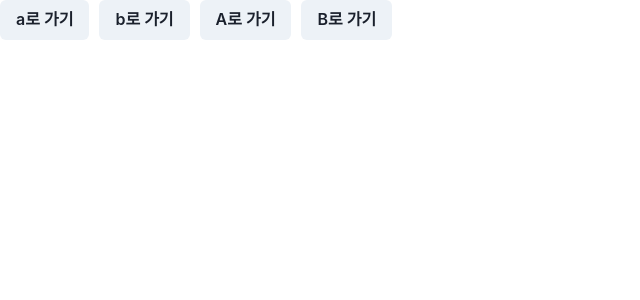
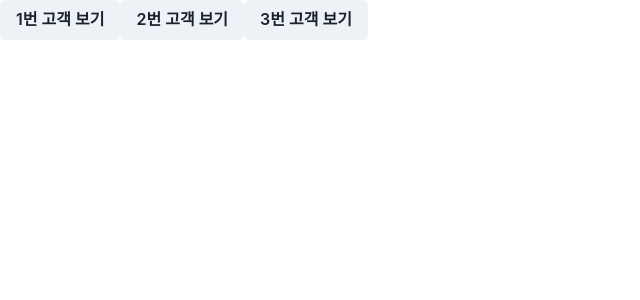
Before and after one commit to Jsb-github/react20231031, a React (Create React App) app: page / in a window 1280 px wide. Shown: the top 300 px of the page, without its empty margins (0-640 px from the left). Built offline with nearby package versions, Linux system fonts and the light colour scheme.

Commit message:
react router의 useSearchParams로 query string 읽기

```diff
--- a/src/App.js
+++ b/src/App.js
@@ -1,62 +1,67 @@
-import React from "react";
+import React, { useEffect, useState } from "react";
 import {
   createBrowserRouter,
   createRoutesFromElements,
-  Link,
   Outlet,
   Route,
   RouterProvider,
   useNavigate,
+  useSearchParams,
 } from "react-router-dom";
-import { Box, Button, Flex } from "@chakra-ui/react";
+import { Box, Button, Text } from "@chakra-ui/react";
+import axios from "axios";
 
-function HomeComponent() {
-  // 경로 이동시 useNavigate hook 사용 해야함
+function Acomp() {
+  const [customer, setCustomer] = useState(null);
+  // query string 을 얻기
+  const [searchParams] = useSearchParams();
+  // console.log(searchParams);
+  // console.log(searchParams.get("id"));
+  //
+  // console.log(searchParams.toString());
+
+  useEffect(() => {
+    axios
+      .get(`/api/main1/sub4?${searchParams.toString()}`)
+      .then((response) => setCustomer(response.data));
+  }, [searchParams]);
+
+  return (
+    <Box>
+      {customer && (
+        <Text>
+          {searchParams.get("id")} 번 고객명{customer.name}
+        </Text>
+      )}
+    </Box>
+  );
+}
+
+const routes = createBrowserRouter(
+  createRoutesFromElements(
+    <Route path="/" element={<Home />}>
+      <Route path="path1" element={<Acomp />} />
+    </Route>,
+  ),
+);
+
+function Home() {
   const navigate = useNavigate();
 
   return (
     <Box>
-      <Flex gap={"10px"}>
-        <Box>
-          {/* 경로 이동시 javascript 코드를 그냥 사용하면 안됨*/}
-          <Button onClick={() => (window.location.href = "/apath")}>
-            a로 가기
-          </Button>
-        </Box>
-        <Box>
-          <Button onClick={() => (window.location.href = "/bpath")}>
-            b로 가기
-          </Button>
-        </Box>
-
-        <Box>
-          <Button onClick={() => navigate("/apath")}> A로 가기</Button>
-        </Box>
-        <Box>
-          <Button onClick={() => navigate("/bpath")}> B로 가기</Button>
-        </Box>
-      </Flex>
-      <Outlet />
+      <Box>
+        <Button onClick={() => navigate("/path1?id=1")}>1번 고객 보기</Button>
+        <Button onClick={() => navigate("/path1?id=2")}>2번 고객 보기</Button>
+        <Button onClick={() => navigate("/path1?id=3")}>3번 고객 보기</Button>
+      </Box>
+      <Box>
+        <Outlet />
+      </Box>
     </Box>
   );
 }
 
-function Acomp() {
-  return <Box>A컴포넌트</Box>;
-}
-
-function Bcomp() {
-  return <Box>b컴포넌트</Box>;
-}
-
-const routes = createBrowserRouter(
-  createRoutesFromElements(
-    <Route path="/" element={<HomeComponent />}>
-      <Route path="apath" element={<Acomp />} />
-      <Route path="bpath" element={<Bcomp />} />
-    </Route>,
-  ),
-);
 function App(props) {
   return <RouterProvider router={routes} />;
 }
```
